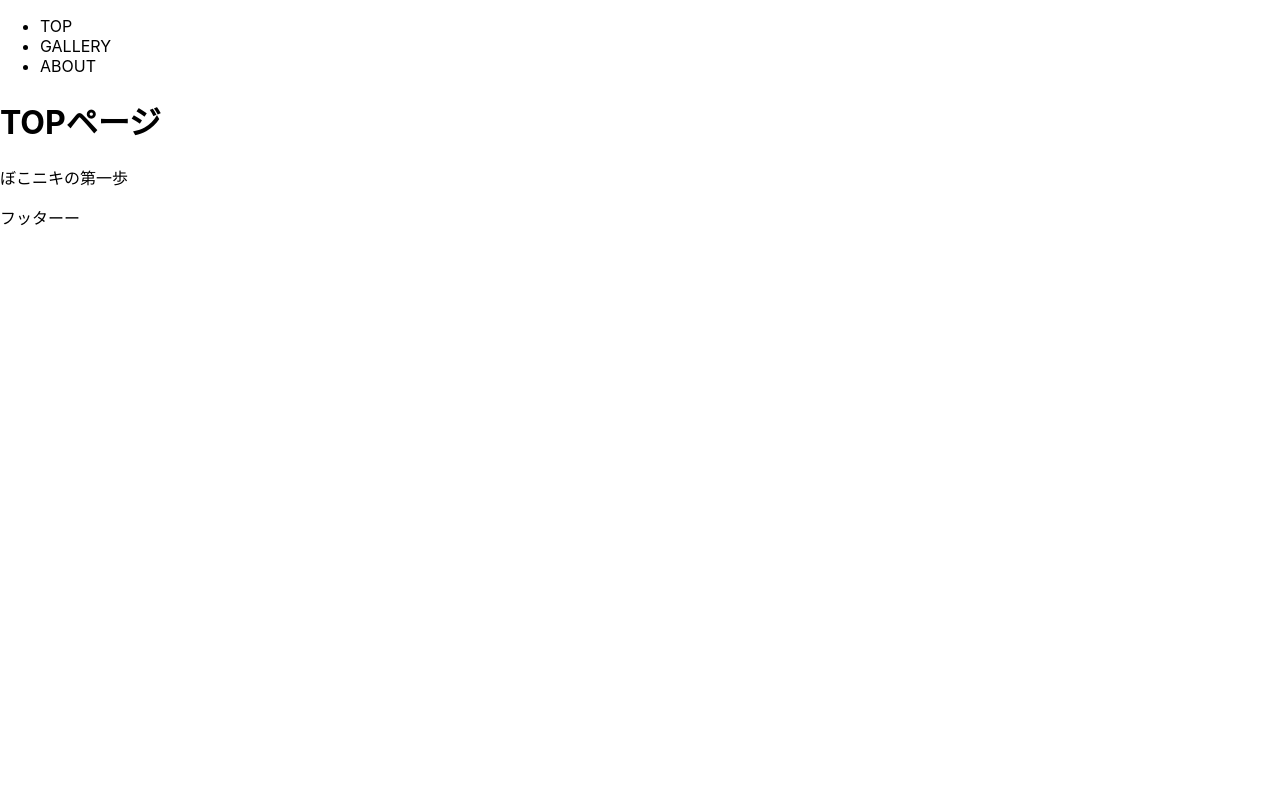
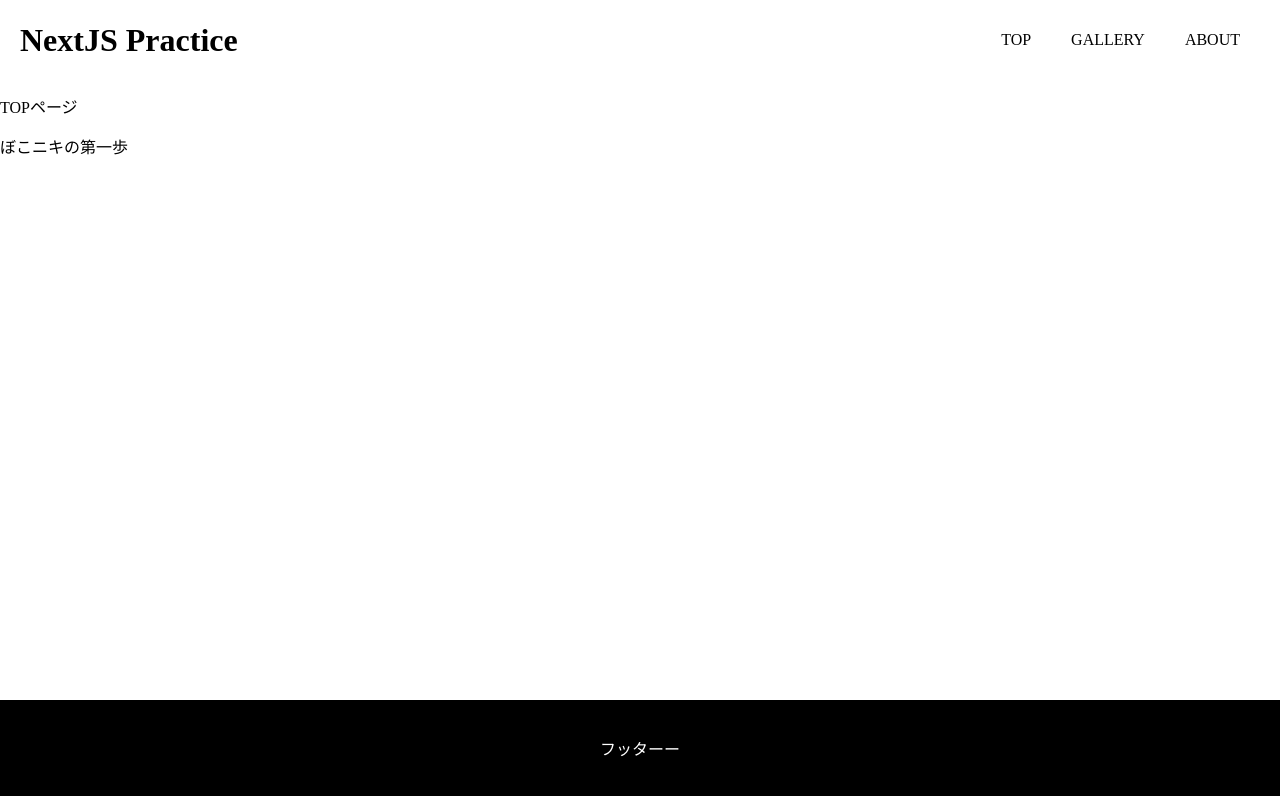
Before and after one commit to Bokoko33/nextjs-practice, a Next.js app: page / in a window 1280 px wide. Shown: the top 796 px of the page. Built offline with nearby package versions, Linux system fonts and the light colour scheme.

Commit message:
sassの導入、最低限のスタイル設定

```diff
--- a/components/common/footer.jsx
+++ b/components/common/footer.jsx
@@ -1,7 +1,9 @@
+import styles from '../../styles/common/footer.module.scss';
+
 export default function Footer() {
   return (
-    <footer>
-      <p>フッターー</p>
+    <footer className={styles.footer}>
+      <p className={styles.main}>フッターー</p>
     </footer>
   );
 }
--- a/components/common/header.jsx
+++ b/components/common/header.jsx
@@ -1,3 +1,4 @@
+import styles from '../../styles/common/header.module.scss';
 import Link from 'next/link';
 
 export default function Header() {
@@ -8,11 +9,13 @@ export default function Header() {
   ];
 
   return (
-    <header>
+    <header className={styles.header}>
+      <div className={styles.inner}>
+        <h1>NextJS Practice</h1>
         <nav>
-        <ul>
-          {navigation.map(({ name, href, id }) => (
-            <li key={id}>
+          <ul className={styles.menuList}>
+            {navigation.map(({ name, href }) => (
+              <li className={styles.menuItem} key={name}>
                 <Link href={href}>
                   <a>{name}</a>
                 </Link>
@@ -20,6 +23,7 @@ export default function Header() {
             ))}
           </ul>
         </nav>
+      </div>
     </header>
   );
 }
--- a/components/layouts/layoutMain.jsx
+++ b/components/layouts/layoutMain.jsx
@@ -1,11 +1,12 @@
 import Header from '../common/header';
 import Footer from '../common/footer';
+import styles from '../../styles/layouts/layoutMain.module.scss';
 
 export default function layoutMain({ children }) {
   return (
     <>
       <Header />
-      <div>{children}</div>
+      <div className={styles.container}>{children}</div>
       <Footer />
     </>
   );
--- a/package.json
+++ b/package.json
@@ -11,7 +11,9 @@
   "dependencies": {
     "next": "11.1.0",
     "react": "17.0.2",
-    "react-dom": "17.0.2"
+    "react-dom": "17.0.2",
+    "sanitize.css": "^12.0.1",
+    "sass": "^1.38.2"
   },
   "devDependencies": {
     "eslint": "7.32.0",
--- a/pages/_app.js
+++ b/pages/_app.js
@@ -1,4 +1,5 @@
-import '../styles/globals.css';
+import 'sanitize.css';
+import '../styles/globals.scss';
 import LayoutMain from '../components/layouts/layoutMain';
 
 function MyApp({ Component, pageProps }) {
--- a/pages/index.jsx
+++ b/pages/index.jsx
@@ -1,7 +1,7 @@
 export default function Home() {
   return (
     <>
-      <h1>TOPページ</h1>
+      <p>TOPページ</p>
       <p>ぼこニキの第一歩</p>
     </>
   );
--- /dev/null
+++ b/styles/common/footer.module.scss
@@ -0,0 +1,12 @@
+.footer {
+  width: 100%;
+  height: 100px;
+  display: flex;
+  align-items: center;
+  justify-content: center;
+  background-color: black;
+}
+
+.main {
+  color: white;
+}
--- /dev/null
+++ b/styles/common/header.module.scss
@@ -0,0 +1,29 @@
+.header {
+  position: fixed;
+  width: 100%;
+  height: 80px;
+  background-color: #fff;
+  z-index: 1000;
+}
+
+.inner {
+  width: 100%;
+  max-width: 1280px;
+  height: 100%;
+  display: flex;
+  align-items: center;
+  justify-content: space-between;
+  padding: 0 40px 0 20px;
+  margin: 0 auto;
+}
+
+.menuList {
+  display: flex;
+  align-items: center;
+}
+
+.menuItem {
+  &:not(:first-of-type) {
+    margin-left: 40px;
+  }
+}
--- a/styles/globals.css
+++ /dev/null
@@ -1,16 +0,0 @@
-html,
-body {
-  padding: 0;
-  margin: 0;
-  font-family: -apple-system, BlinkMacSystemFont, Segoe UI, Roboto, Oxygen,
-    Ubuntu, Cantarell, Fira Sans, Droid Sans, Helvetica Neue, sans-serif;
-}
-
-a {
-  color: inherit;
-  text-decoration: none;
-}
-
-* {
-  box-sizing: border-box;
-}
--- /dev/null
+++ b/styles/globals.scss
@@ -0,0 +1,4 @@
+a {
+  color: inherit;
+  text-decoration: none;
+}
--- /dev/null
+++ b/styles/layouts/layoutMain.module.scss
@@ -0,0 +1,4 @@
+.container {
+  padding-top: 80px;
+  min-height: calc(100vh - 100px);
+}
```
Also changed, not shown: styles/Home.module.css (deleted, +0 -121 lines), 1 other file (tests, documents, lock files or other folders). Lines whose indentation alone changed are shown as unchanged.
